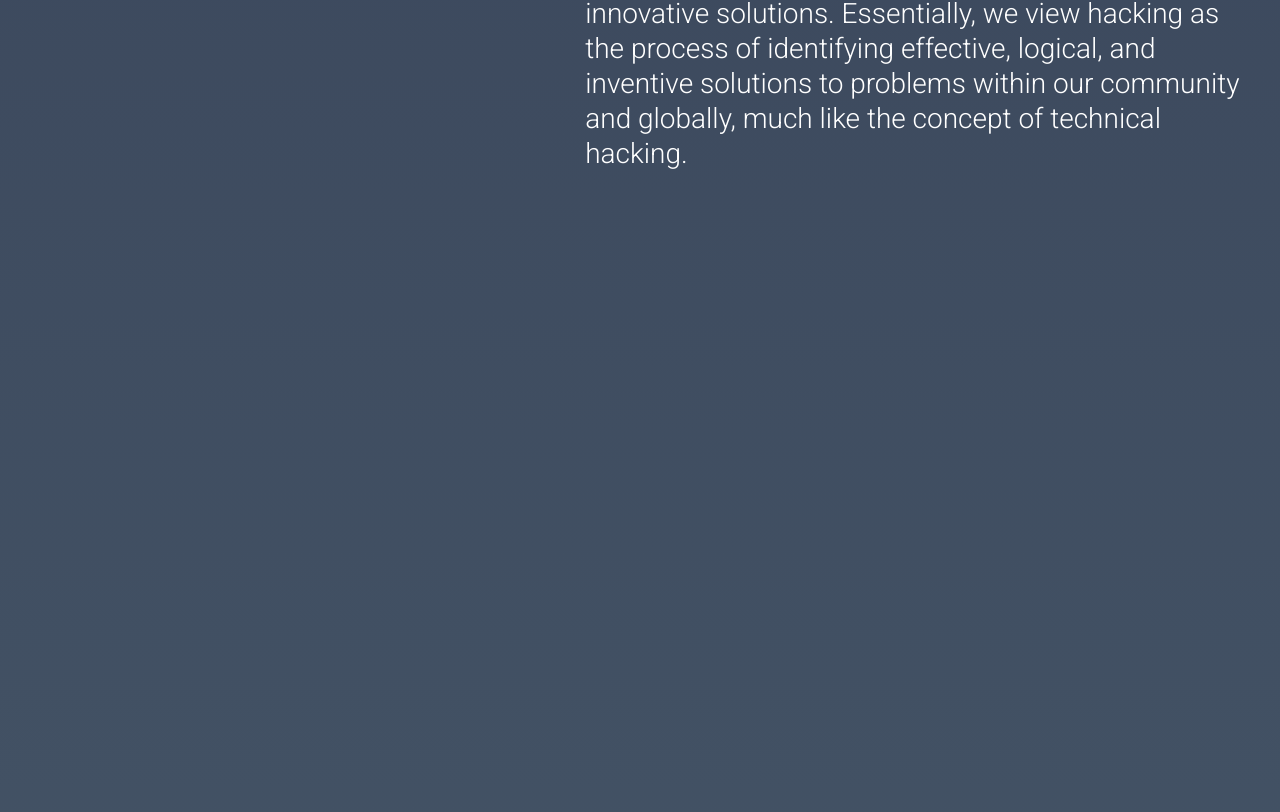
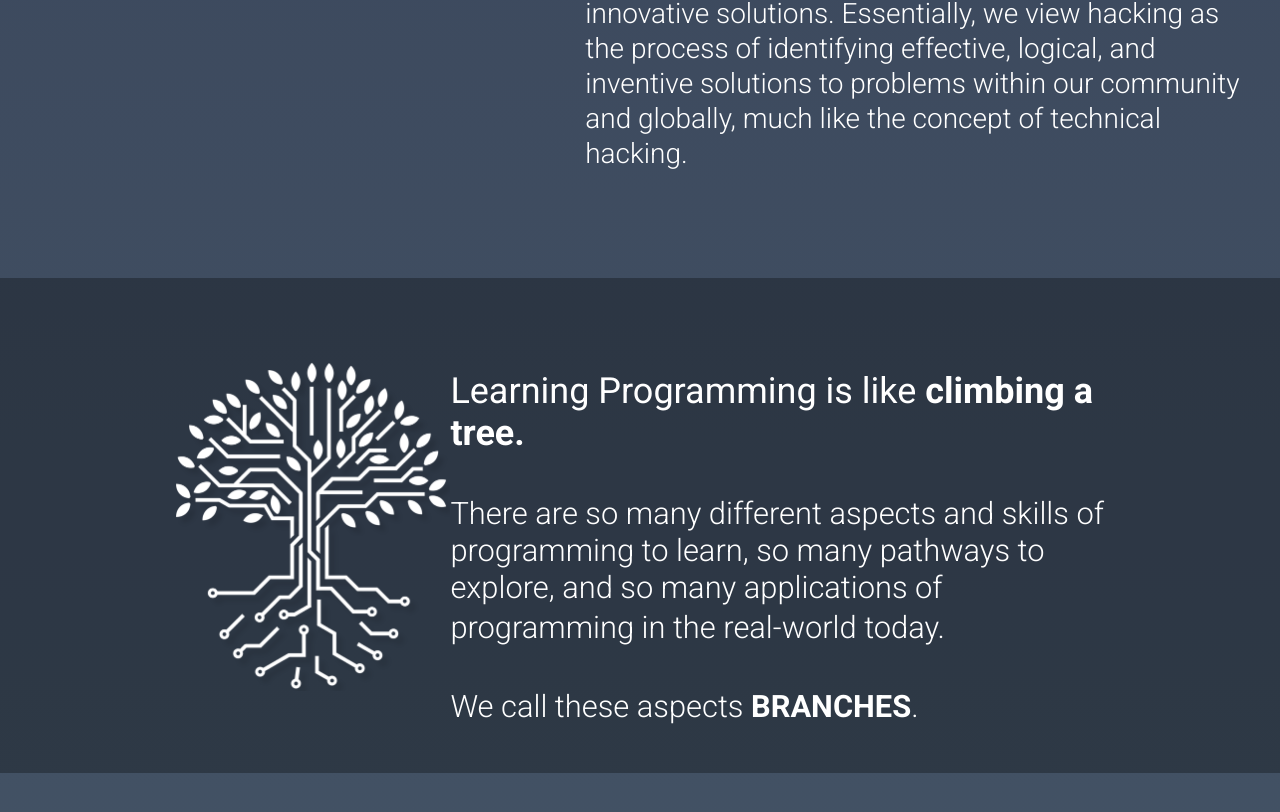
Before and after one commit to godCoderXYZ/promotion-site, a React (Create React App) app: page / in a window 1280 px wide. Shown: the part 3377-4189 px from the top of the page. Built offline with nearby package versions, Linux system fonts and the light colour scheme.

Commit message:
v0.4 - Branches Intro Complete: 1st Draft Complete

```diff
--- a/src/App.css
+++ b/src/App.css
@@ -237,3 +237,48 @@
   margin-top: 15px;
   height: 263px;
 }
+
+.branch-intro {
+  position: relative;
+
+  display: flex;
+  align-items: center;
+
+  margin-top: 89px;
+
+  width: 100%;
+  height: 495px;
+
+  background-color: #0000004D;
+}
+
+#tree-image {
+  position: relative;
+
+  display: inline-block;
+
+  height: 331.92px;
+  width: 278.79px;
+
+  margin-left: 171.68px;
+  margin-right: auto;
+}
+
+#branch-intro-body {
+  position: relative;
+
+  display: inline-block;
+
+  height: 311.63px;
+  width: 752.85px;
+
+  margin-left: auto;
+  margin-right: 171.68px;
+
+  text-align: left;
+
+  font-family: "Roboto", sans-serif;
+
+  font-size: 30.85px;
+  font-weight: 300;
+}
--- a/src/App.js
+++ b/src/App.js
@@ -1,7 +1,8 @@
 import './App.css';
 import VideoPlayer from 'react-video-js-player';
 
-const nextwaveLogo1 = require('./nextwave-logo1.png');
+import treeImage from './tree.png';
+import nextwaveLogo1 from './nextwave-logo1.png';
 
 
 function App() {
@@ -86,6 +87,17 @@ function App() {
           </div>
 
         </div>
+
+        <div class="branch-intro">
+          <img id="tree-image" src={treeImage} alt="Tree"/>
+          <p id="branch-intro-body">
+            <span style={{fontSize: "36px", fontWeight: "normal"}}>Learning Programming is like <b>climbing a tree. </b></span>
+            <span style={{fontSize: "34.88px", fontWeight: "normal"}}><br/><br/></span>
+            There are so many different aspects and skills of programming to learn, so many pathways to explore, and so many applications of programming in the real-world today.
+            <span style={{fontSize: "34.88px"}}><br/><br/></span>
+            We call these aspects <b>BRANCHES</b>.
+          </p>
+        </div>
       </div>
     </div>
   );
```
Also changed, not shown: src/tree.png (added).
